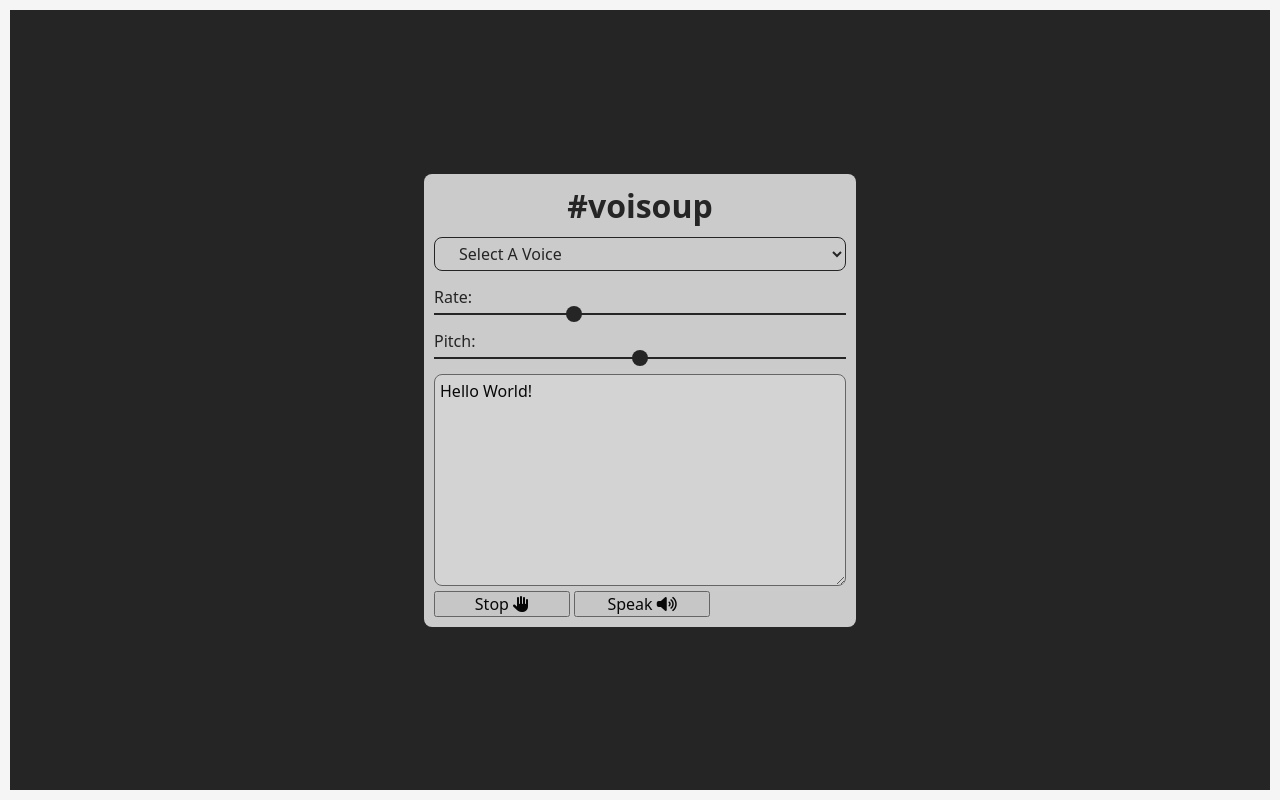
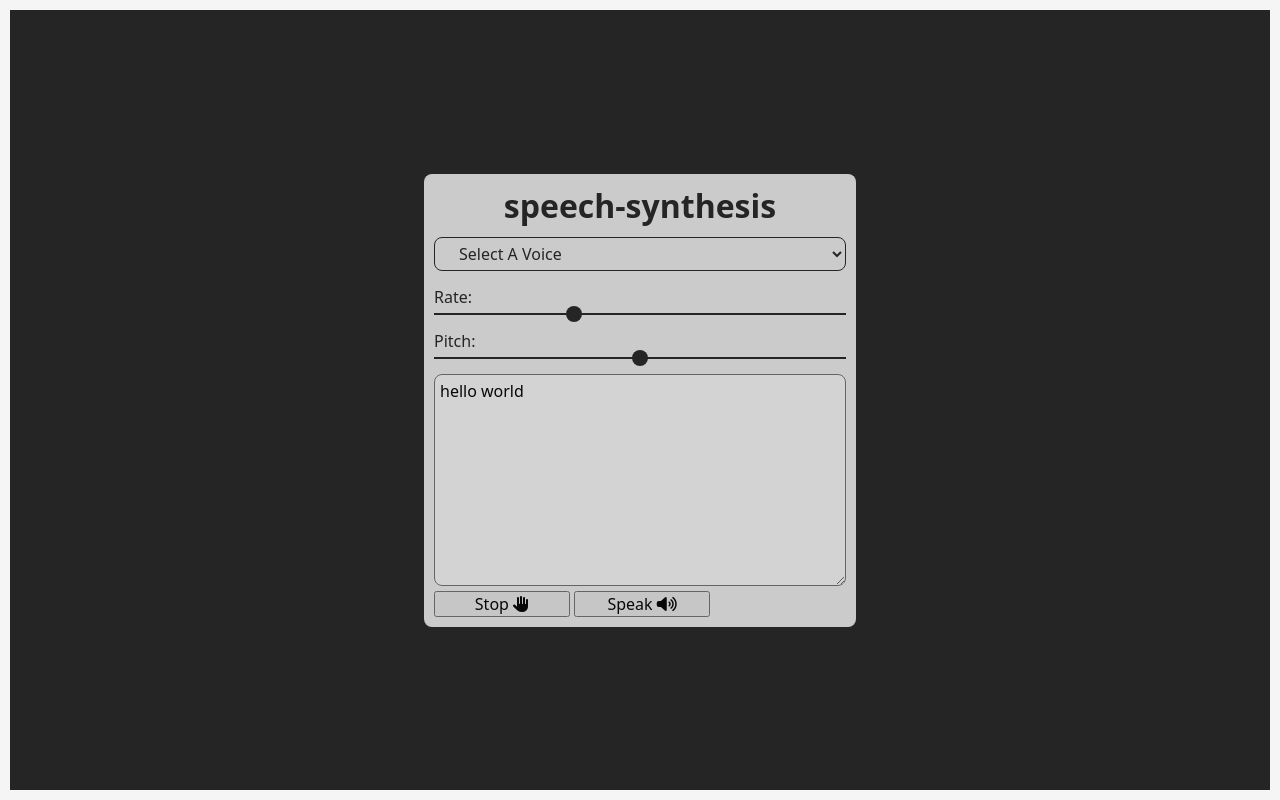
Before and after one commit to eptsy/speech-synthesis, a plain HTML site: page index.html in a window 1280 px wide. Drawn offline with Linux system fonts and the light colour scheme.

Commit message:
Update index.html

```diff
--- a/index.html
+++ b/index.html
@@ -19,7 +19,7 @@
   </head>
   <body>
     <div class="main">
-      <h1 class="title">#voisoup</h1>
+      <h1 class="title">speech-synthesis</h1>
       <div class="voice">
         <!-- Select a voice -->
         <select name="voice" id="voices">
@@ -32,7 +32,9 @@
         <label for="pitch" class="pitch">Pitch:</label>
         <input type="range" name="pitch" min="0" max="2" step="0.1" />
         <!-- textarea -->
-        <textarea name="text">Hello World!</textarea>
+        <textarea name="text" id="hello" onchange="textarea()">
+hello world</textarea
+        >
         <div class="buttons">
           <button id="stop">Stop <i class="fa-solid fa-hand"></i></button>
           <button id="speak">
```
